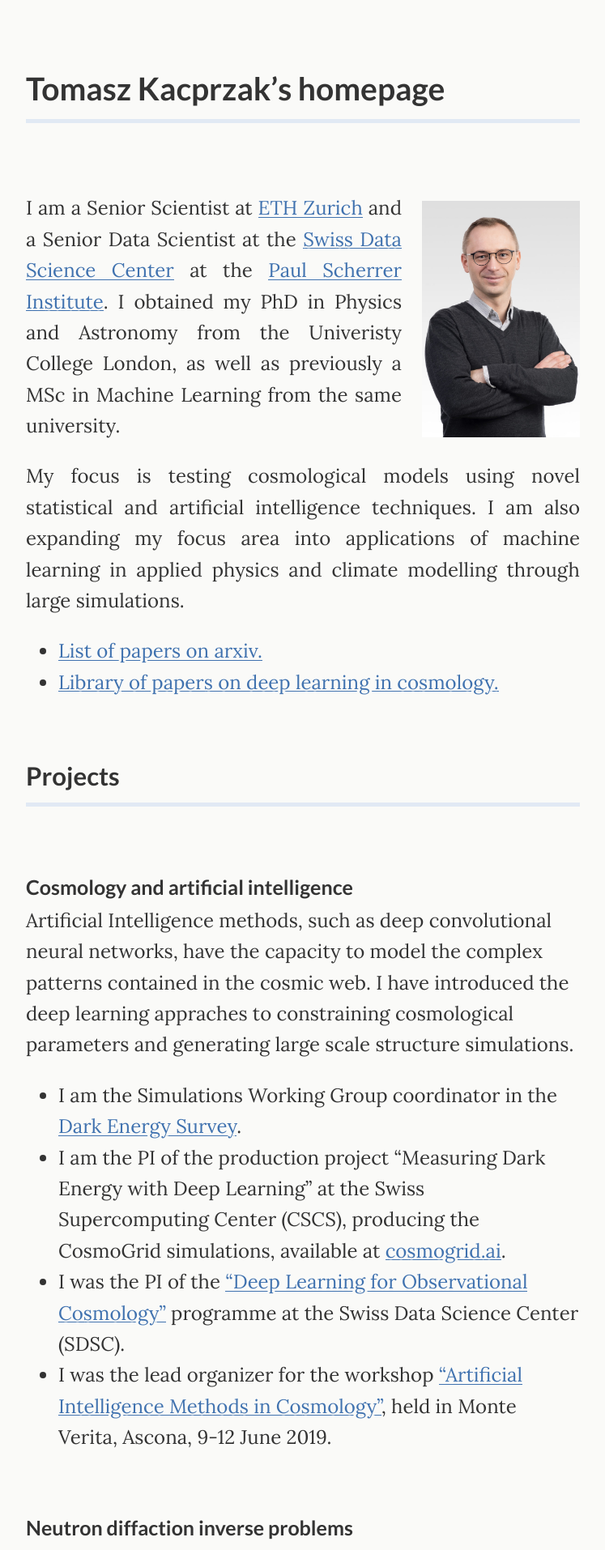
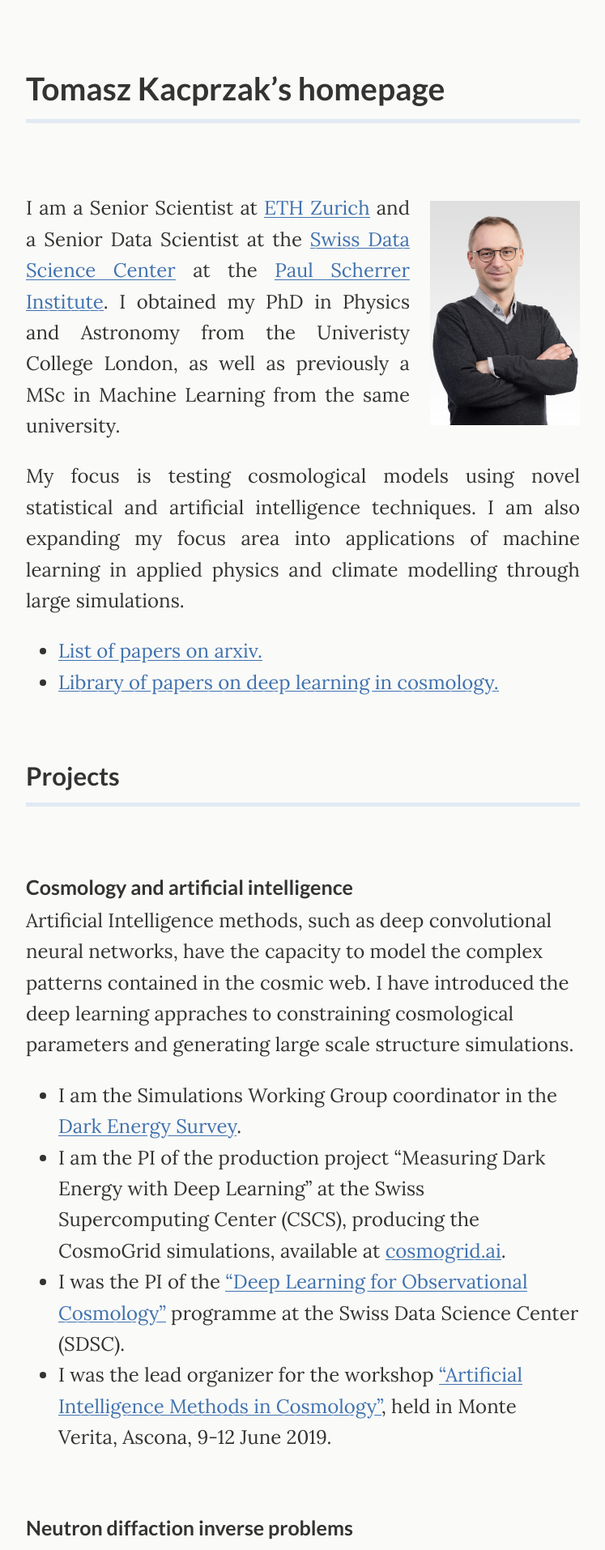
Before and after one commit to tomaszkacprzak/tomaszkacprzak.github.io, a Jekyll site: the page built from index.md, in a window 1280 px wide. Shown: the top 1914 px of the page at 81% size, without its empty margins (266-1013 px from the left). Built offline with Jekyll 4.4.1, drawn with Linux system fonts in a browser that asks for light colours.

Commit message:
Update index.md

```diff
--- a/index.md
+++ b/index.md
@@ -11,7 +11,7 @@ layout: default
 
 <br>
 
-<img style="padding: 10px 0px 25px 25px; float:right" width="220" src="assets/img/Kacprzak_Tomasz-684x1024.jpg" />
+<img style="padding: 10px 0px 25px 25px; float:right" width="210" src="assets/img/Kacprzak_Tomasz-684x1024.jpg" />
 <div style="text-align: justify">
 I am a Senior Scientist at [ETH Zurich](https://www.cosmology.ethz.ch) and a Senior Data Scientist at the [Swiss Data Science Center](https://www.datascience.ch) at the [Paul Scherrer Institute](https://www.psi.ch). I obtained my PhD in Physics and Astronomy from the Univeristy College London, as well as previously a MSc in Machine Learning from the same university.
 
```
